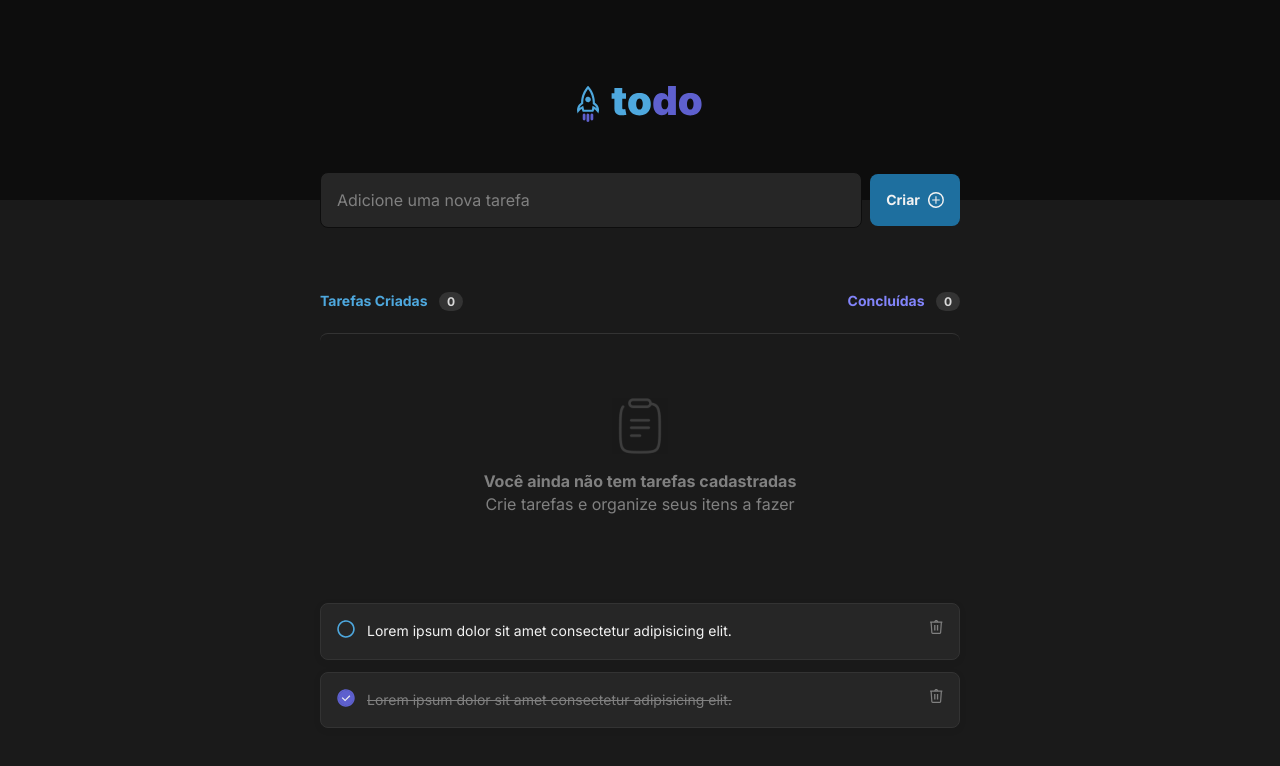
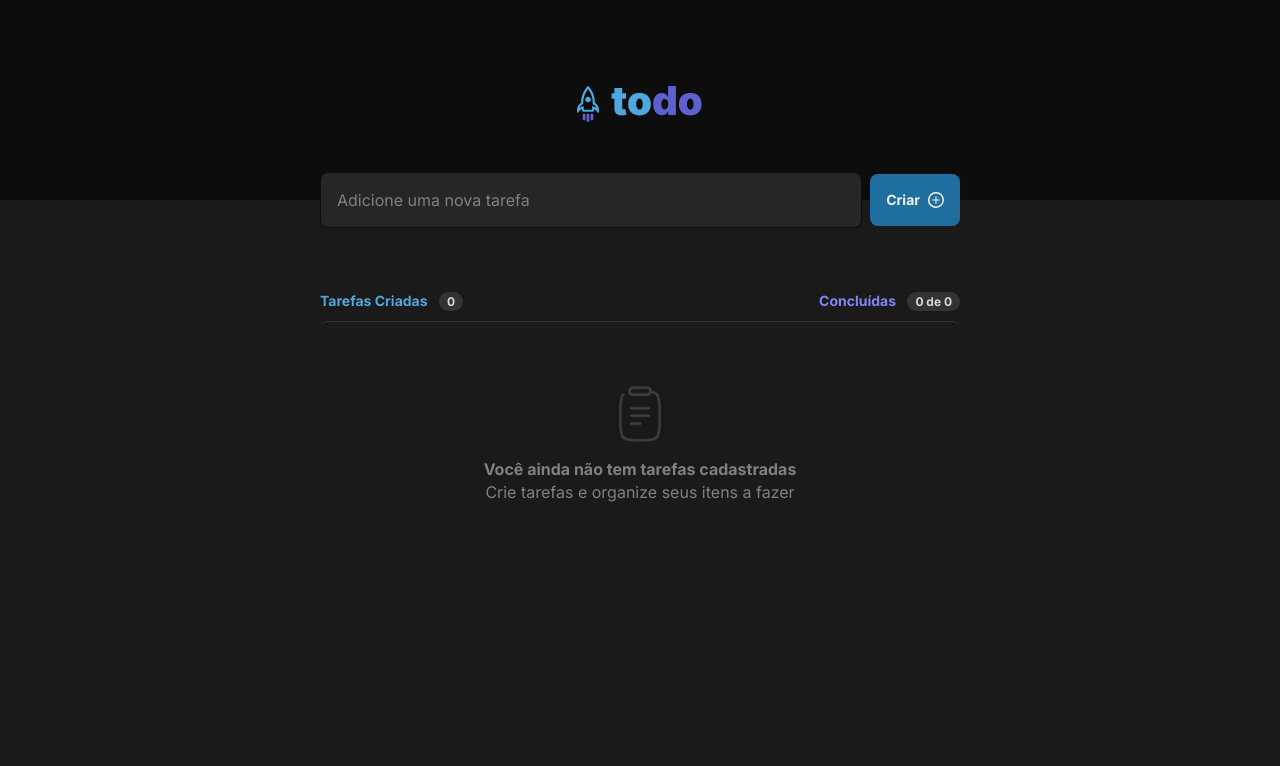
Before and after one commit to renatode/Estudos.RocketSeat.Ignite.Tasks, a React (Vite) app: page / in a window 1280 px wide. Shown: the top 766 px of the page. Built offline with nearby package versions, Linux system fonts and the light colour scheme.

Commit message:
Adionando ações

```diff
--- a/package.json
+++ b/package.json
@@ -11,11 +11,13 @@
   },
   "dependencies": {
     "react": "^18.2.0",
-    "react-dom": "^18.2.0"
+    "react-dom": "^18.2.0",
+    "uuid": "^9.0.1"
   },
   "devDependencies": {
     "@types/react": "^18.2.15",
     "@types/react-dom": "^18.2.7",
+    "@types/uuid": "^9.0.4",
     "@typescript-eslint/eslint-plugin": "^6.0.0",
     "@typescript-eslint/parser": "^6.0.0",
     "@vitejs/plugin-react": "^4.0.3",
--- a/src/App.tsx
+++ b/src/App.tsx
@@ -1,20 +1,43 @@
 import { MainHeader } from './components/MainHeader';
 import { NewTask } from './components/NewTask'
-import { ToDoList } from './components/ToDoList';
+import { ToDoList, TaskType } from './components/ToDoList';
 
 import styles from './App.module.css'
 
+import { v4 as uuidv4 } from 'uuid';
+import { useState } from 'react';
+
 export function App() {
-  function createNewTask(taskname: string) {
-    alert(taskname);
+  const [taskList, setTaskList] = useState<TaskType[]>([]);
+
+  function CreateNewTask(newTaskname: string) {
+    setTaskList([...taskList, { id: uuidv4(), name: newTaskname, isCompleted: false }]);
+  }
+
+  function ToggleTaskCompletion(id: string) {
+    const updatedTaskList = taskList.map(task => {
+      if (task.id == id) {
+        return {...task, isCompleted: !task.isCompleted};
+      }
+
+      return task;
+    });
+
+    setTaskList(updatedTaskList);
+  }
+
+  function DeleteTask(id: string) {
+    setTaskList(
+      taskList.filter(task => task.id != id)
+    );
   }
 
   return (
     <>
       <MainHeader />
       <main className={styles.main}>
-          <NewTask onAddNewTask={createNewTask} />
-          <ToDoList/>
+        <NewTask onAddNewTask={CreateNewTask} />
+        <ToDoList taskList={taskList} onToggleTaskCompletion={ToggleTaskCompletion} onDeleteTaskCompletion={DeleteTask} />
       </main>
     </>
   )
--- a/src/components/NewTask.module.css
+++ b/src/components/NewTask.module.css
@@ -1,3 +1,9 @@
+.newTaskForm {
+    display: flex;
+    justify-content: center;
+    width: 100%;
+}
+
 .newTaskWapper {
     display: flex;
     justify-content: center;
@@ -9,6 +15,9 @@
 }
 
 @media (max-width: 768px) {
+    .newTaskForm{
+        width: 80%;
+    }
     .newTaskWapper {
         width: 80%;
     }
--- a/src/components/NewTask.tsx
+++ b/src/components/NewTask.tsx
@@ -1,3 +1,4 @@
+import { ChangeEvent, FormEvent, InvalidEvent, useState } from 'react';
 import styles from './NewTask.module.css';
 
 import PlusIcon from './icons/PlusIcon'
@@ -7,12 +8,34 @@ interface NewTaskProps {
 }
 
 export function NewTask({ onAddNewTask }: NewTaskProps) {
+    const [newTaskName, setnewTaskName] = useState('');
+
+    function handleAddNewTask(event: FormEvent) {
+        event.preventDefault();
+        onAddNewTask(newTaskName);
+        setnewTaskName("");
+    }
+
+    function handleNewTaskChange(event: ChangeEvent<HTMLInputElement>) {
+        event.target.setCustomValidity('');
+        event.preventDefault();
+        setnewTaskName(event.target.value);
+    }
+
+    function handleNewTaskInvalid(event: InvalidEvent<HTMLInputElement>) {
+        event.target.setCustomValidity('Esse campo é obrigatório!');
+    }
+
     return (
-        <div className={styles.newTaskWapper}>
-            <input type='text' required name="task" placeholder='Adicione uma nova tarefa' />
-            <button title="Criar Task">
-                <span>Criar</span> <PlusIcon />
-            </button>
-        </div>
+        <form onSubmit={handleAddNewTask} className={styles.newTaskForm}>
+            <div className={styles.newTaskWapper}>
+                <input type="text" name="task" placeholder='Adicione uma nova tarefa' value={newTaskName}
+                    onChange={handleNewTaskChange} onInvalid={handleNewTaskInvalid} required
+                />
+                <button type="submit" title="Criar Task">
+                    <span>Criar</span> <PlusIcon />
+                </button>
+            </div>
+        </form>
     );
 }
--- a/src/components/ToDoList.module.css
+++ b/src/components/ToDoList.module.css
@@ -4,7 +4,7 @@
     width: 50%;
     flex-direction: column;
     align-items: flex-start;
-    gap: 1.5rem;
+    gap: 0.75rem;
     box-sizing: border-box;
 }
 
@@ -89,7 +89,7 @@
     font-weight: 400;
 }
 
-.toDoListWapper .taskList {
+.toDoListWapper .task {
     display: flex;
     flex-direction: column;
     align-items: flex-start;
@@ -97,7 +97,7 @@
     align-self: stretch;
 }
 
-.toDoListWapper .taskList div {
+.toDoListWapper .task div {
     display: flex;
     padding: 1rem;
     align-items: flex-start;
@@ -109,7 +109,7 @@
     box-shadow: 0px 2px 8px 0px rgba(0, 0, 0, 0.06);
 }
 
-.toDoListWapper .taskList div p {
+.toDoListWapper .task div p {
     flex: 1 0 0;
     color: var(--gray-100);
     font-family: Inter;
@@ -119,19 +119,28 @@
     line-height: 1.4rem;
 }
 
-.toDoListWapper .taskList .checkIcon:hover {
-    stroke: var(--bluedark);
-}
-
-.toDoListWapper .taskList .trashIcon:hover {
-    stroke: var(--danger);
-}
-
-.toDoListWapper .taskList .concluida p {
+.toDoListWapper .task div .concluida {
     color: var(--gray-300);
     text-decoration-line: line-through;
 }
 
-.toDoListWapper .taskList .doneIcon:hover path:not(:last-of-type) {
+.toDoListWapper .task div button {
+    background: transparent;
+    border: 0;
+    cursor: pointer;
+    display: flex;
+    align-items: center;
+    border-radius: 2px;
+}
+
+.toDoListWapper .task .checkIcon:hover {
+    stroke: var(--bluedark);
+}
+
+.toDoListWapper .task .trashIcon:hover {
+    stroke: var(--danger);
+}
+
+.toDoListWapper .task .doneIcon:hover path:not(:last-of-type) {
     fill: var(--purple);
 }
--- a/src/components/ToDoList.tsx
+++ b/src/components/ToDoList.tsx
@@ -5,30 +5,71 @@ import CheckIcon from './icons/CheckIcon';
 import TrashIcon from './icons/TrashIcon';
 import DoneIcon from './icons/DoneIcon';
 
-export function ToDoList(){
+export interface TaskType {
+    id: string,
+    name: string,
+    isCompleted: boolean
+};
+
+interface TodoListProps {
+    taskList: TaskType[],
+    onToggleTaskCompletion: (id: string) => void,
+    onDeleteTaskCompletion: (id: string) => void
+}
+
+export function ToDoList({ taskList, onToggleTaskCompletion, onDeleteTaskCompletion }: TodoListProps) {
+    const isEmpty = taskList.length == 0;
+    const createdCount = taskList.length;
+    const doneCount = taskList.filter(task => task.isCompleted).length;
+
+    function handleTaskCompletion(event: React.MouseEvent<HTMLButtonElement>) {
+        event.preventDefault();
+        onToggleTaskCompletion(event.currentTarget.id);
+    }
+
+    function handleDeleteTask(event: React.MouseEvent<HTMLButtonElement>) {
+        event.preventDefault();
+        onDeleteTaskCompletion(event.currentTarget.id);
+    }
+
     return (
         <div className={styles.toDoListWapper}>
             <header>
-                <label className={styles.criadas}>Tarefas Criadas <span className={styles.contador}>0</span></label>
-                <label className={styles.concluidas}>Concluídas <span className={styles.contador}>0</span></label>
+                <label className={styles.criadas}>
+                    Tarefas Criadas <span className={styles.contador}>{createdCount}</span>
+                </label>
+                <label className={styles.concluidas}>
+                    Concluídas <span className={styles.contador}>{`${doneCount} de ${createdCount}`}</span>
+                </label>
             </header>
+
+            {isEmpty &&
                 <div className={styles.emptyTaskList}>
                     <img src={clipboard} alt="" />
                     <p>Você ainda não tem tarefas cadastradas</p>
                     <p className={styles.textAlt}>Crie tarefas e organize seus itens a fazer</p>
                 </div>
-            <div className={styles.taskList}>
+            }
+
+            {taskList.map(task => {
+                return (
+                    <div className={styles.task} key={task.id}>
                         <div>
-                    <CheckIcon className={styles.checkIcon}/>
-                    <p>Lorem ipsum dolor sit amet consectetur adipisicing elit.</p>
-                    <TrashIcon className={styles.trashIcon}/>
-                </div>
-                <div className={styles.concluida}>
-                    <DoneIcon className={styles.doneIcon}/>
-                    <p>Lorem ipsum dolor sit amet consectetur adipisicing elit.</p>
-                    <TrashIcon className={styles.trashIcon}/>
+                            <button onClick={handleTaskCompletion} id={task.id} title="Tarefa concluída?">
+                                {task.isCompleted ?
+                                    <DoneIcon className={styles.doneIcon} /> :
+                                    <CheckIcon className={styles.checkIcon} />
+                                }
+                            </button>
+                            <p className={task.isCompleted ? styles.concluida : ""}>{task.name}</p>
+                            <button onClick={handleDeleteTask} id={task.id} title="Excluir Tarefa">
+                                <TrashIcon className={styles.trashIcon} />
+                            </button>
+
                         </div>
                     </div>
+                )
+            })}
         </div>
     );
 }
```
Also changed, not shown: 1 other file (tests, documents, lock files or other folders). Lines whose indentation alone changed are shown as unchanged.
